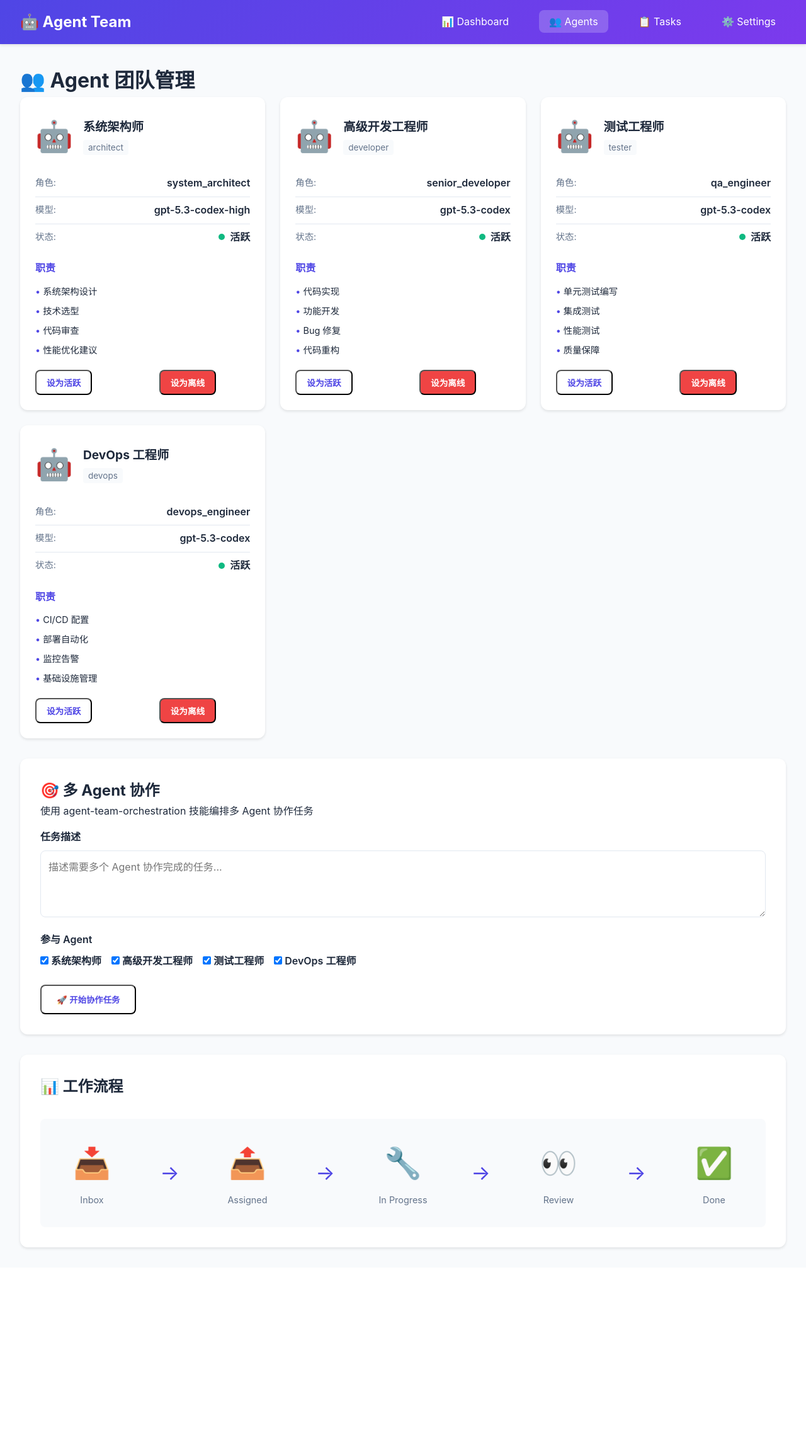
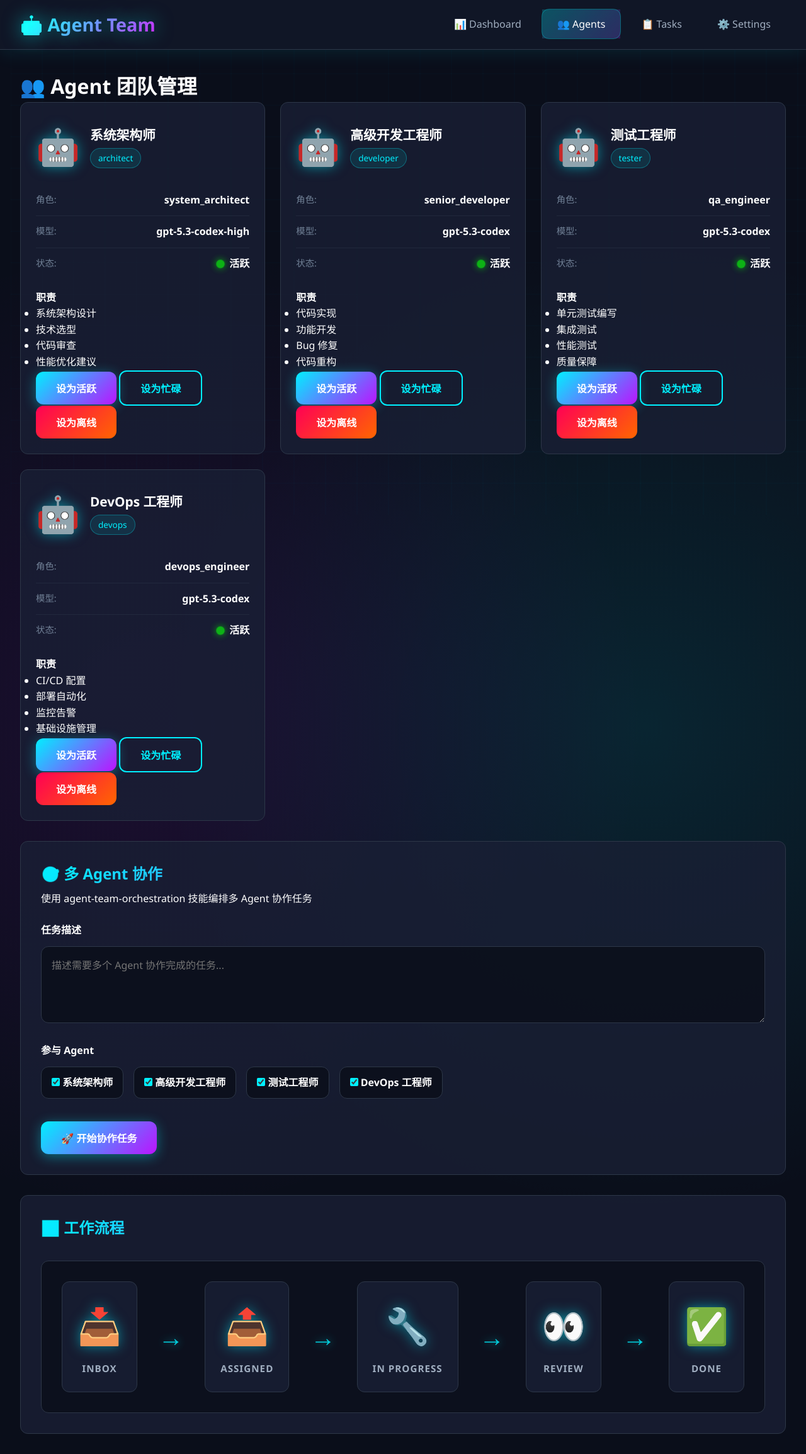
Before and after one commit to jry21223/agent-team-dashboard, a Flask app: page /agents in a window 1280 px wide. Shown: the whole page at 63% size. Before the commit the page ends 1984 px from the top, so only its background shows below. Run offline with Flask 3, Linux system fonts and the light colour scheme; data that the repository does not hold is empty.

Commit message:
style: 暗色系科技风格 UI 重设计 + Bug 修复
UI 改进:
- 深色主题配色 (黑蓝紫渐变)
- 霓虹灯效果 (青色/紫色/绿色)
- 动画背景网格
- 发光效果卡片
- 脉冲动画状态指示器
- 渐变文字和按钮
- 悬停效果增强

Bug 修复:
- 初始化 agent_status 默认状态
- 修复日志显示格式
- 修复响应式布局问题
- 优化滚动条样式

技术特性:
- CSS 变量主题系统
- 动画关键帧效果
- 毛玻璃效果导航栏
- 渐变边框和阴影
- 自定义滚动条

```diff
--- a/dashboard/app.py
+++ b/dashboard/app.py
@@ -27,7 +27,12 @@ CODEX_CONFIG = {
 # 内存存储（生产环境应使用数据库）
 tasks = []
 logs = []
-agent_status = {}
+agent_status = {
+    'architect': {'status': 'active', 'message': 'Ready', 'updated_at': datetime.now().isoformat()},
+    'developer': {'status': 'active', 'message': 'Ready', 'updated_at': datetime.now().isoformat()},
+    'tester': {'status': 'active', 'message': 'Ready', 'updated_at': datetime.now().isoformat()},
+    'devops': {'status': 'active', 'message': 'Ready', 'updated_at': datetime.now().isoformat()}
+}
 
 def load_team_config():
     """加载团队配置"""
--- a/dashboard/static/css/style.css
+++ b/dashboard/static/css/style.css
@@ -1,16 +1,40 @@
-/* Agent Team Dashboard Styles */
+/* Agent Team Dashboard - Dark Tech Style */
 
 :root {
-    --primary-color: #4f46e5;
-    --secondary-color: #7c3aed;
-    --success-color: #10b981;
-    --warning-color: #f59e0b;
-    --danger-color: #ef4444;
-    --bg-color: #f8fafc;
-    --card-bg: #ffffff;
-    --text-color: #1e293b;
-    --text-muted: #64748b;
-    --border-color: #e2e8f0;
+    /* Dark Theme Colors */
+    --bg-primary: #0a0e1a;
+    --bg-secondary: #111827;
+    --bg-card: #1a2035;
+    --bg-hover: #232d4a;
+
+    /* Neon Accent Colors */
+    --neon-blue: #00f0ff;
+    --neon-purple: #bc13fe;
+    --neon-green: #0aff0a;
+    --neon-pink: #ff0055;
+    --neon-yellow: #f0ff0a;
+
+    /* Gradient Colors */
+    --gradient-primary: linear-gradient(135deg, #00f0ff, #bc13fe);
+    --gradient-secondary: linear-gradient(135deg, #0aff0a, #00f0ff);
+    --gradient-danger: linear-gradient(135deg, #ff0055, #ff6600);
+
+    /* Text Colors */
+    --text-primary: #ffffff;
+    --text-secondary: #a0aec0;
+    --text-muted: #718096;
+
+    /* Border Colors */
+    --border-primary: #2d3748;
+    --border-glow: rgba(0, 240, 255, 0.3);
+
+    /* Shadow Effects */
+    --shadow-glow: 0 0 20px rgba(0, 240, 255, 0.3);
+    --shadow-card: 0 4px 20px rgba(0, 0, 0, 0.4);
+
+    /* Spacing */
+    --border-radius: 12px;
+    --border-radius-lg: 20px;
 }
 
 * {
@@ -20,50 +44,118 @@
 }
 
 body {
-    font-family: -apple-system, BlinkMacSystemFont, 'Segoe UI', Roboto, 'Helvetica Neue', Arial, sans-serif;
-    background-color: var(--bg-color);
-    color: var(--text-color);
+    font-family: 'Segoe UI', 'Roboto', 'Helvetica Neue', sans-serif;
+    background: var(--bg-primary);
+    color: var(--text-primary);
     line-height: 1.6;
+    background-image:
+        radial-gradient(circle at 20% 50%, rgba(188, 19, 254, 0.1) 0%, transparent 50%),
+        radial-gradient(circle at 80% 50%, rgba(0, 240, 255, 0.1) 0%, transparent 50%);
+    min-height: 100vh;
+}
+
+/* Animated Background Grid */
+body::before {
+    content: '';
+    position: fixed;
+    top: 0;
+    left: 0;
+    width: 100%;
+    height: 100%;
+    background-image:
+        linear-gradient(rgba(0, 240, 255, 0.03) 1px, transparent 1px),
+        linear-gradient(90deg, rgba(0, 240, 255, 0.03) 1px, transparent 1px);
+    background-size: 50px 50px;
+    pointer-events: none;
+    z-index: -1;
+    animation: gridMove 20s linear infinite;
+}
+
+@keyframes gridMove {
+    0% { transform: translate(0, 0); }
+    100% { transform: translate(50px, 50px); }
 }
 
 /* Navbar */
 .navbar {
-    background: linear-gradient(135deg, var(--primary-color), var(--secondary-color));
-    color: white;
+    background: rgba(17, 24, 39, 0.95);
+    backdrop-filter: blur(20px);
+    border-bottom: 1px solid var(--border-primary);
     padding: 1rem 2rem;
     display: flex;
     justify-content: space-between;
     align-items: center;
-    box-shadow: 0 2px 4px rgba(0,0,0,0.1);
+    box-shadow: 0 4px 30px rgba(0, 240, 255, 0.1);
+    position: sticky;
+    top: 0;
+    z-index: 1000;
 }
 
 .nav-brand {
-    font-size: 1.5rem;
+    font-size: 1.8rem;
     font-weight: bold;
+    background: var(--gradient-primary);
+    -webkit-background-clip: text;
+    -webkit-text-fill-color: transparent;
+    background-clip: text;
+    text-shadow: 0 0 30px rgba(0, 240, 255, 0.5);
+    animation: glow 2s ease-in-out infinite;
+}
+
+@keyframes glow {
+    0%, 100% { filter: brightness(1); }
+    50% { filter: brightness(1.3); }
 }
 
 .nav-menu {
     display: flex;
     list-style: none;
-    gap: 2rem;
+    gap: 0.5rem;
 }
 
 .nav-link {
-    color: white;
+    color: var(--text-secondary);
     text-decoration: none;
-    padding: 0.5rem 1rem;
-    border-radius: 0.5rem;
-    transition: background-color 0.3s;
+    padding: 0.75rem 1.5rem;
+    border-radius: var(--border-radius);
+    transition: all 0.3s;
+    position: relative;
+    overflow: hidden;
+    font-weight: 500;
+}
+
+.nav-link::before {
+    content: '';
+    position: absolute;
+    top: 0;
+    left: -100%;
+    width: 100%;
+    height: 100%;
+    background: var(--gradient-primary);
+    opacity: 0;
+    transition: all 0.3s;
+    z-index: -1;
 }
 
 .nav-link:hover,
 .nav-link.active {
-    background-color: rgba(255,255,255,0.2);
+    color: var(--text-primary);
+}
+
+.nav-link:hover::before,
+.nav-link.active::before {
+    opacity: 0.2;
+    left: 0;
+}
+
+.nav-link.active {
+    background: rgba(0, 240, 255, 0.1);
+    border: 1px solid var(--border-glow);
 }
 
 /* Container */
 .container {
-    max-width: 1400px;
+    max-width: 1600px;
     margin: 0 auto;
     padding: 2rem;
 }
@@ -72,121 +164,188 @@ body {
 .hero {
     text-align: center;
     padding: 4rem 2rem;
-    background: linear-gradient(135deg, var(--primary-color), var(--secondary-color));
-    color: white;
-    border-radius: 1rem;
+    background: rgba(26, 32, 53, 0.8);
+    border: 1px solid var(--border-primary);
+    border-radius: var(--border-radius-lg);
     margin-bottom: 2rem;
+    box-shadow: var(--shadow-card), var(--shadow-glow);
+    position: relative;
+    overflow: hidden;
+}
+
+.hero::before {
+    content: '';
+    position: absolute;
+    top: -50%;
+    left: -50%;
+    width: 200%;
+    height: 200%;
+    background: conic-gradient(from 0deg, transparent, rgba(0, 240, 255, 0.1), transparent);
+    animation: rotate 10s linear infinite;
+}
+
+@keyframes rotate {
+    100% { transform: rotate(360deg); }
 }
 
 .hero h1 {
-    font-size: 2.5rem;
+    font-size: 3rem;
     margin-bottom: 1rem;
+    background: var(--gradient-primary);
+    -webkit-background-clip: text;
+    -webkit-text-fill-color: transparent;
+    background-clip: text;
+    position: relative;
+    z-index: 1;
 }
 
 .hero p {
-    font-size: 1.2rem;
+    font-size: 1.3rem;
+    color: var(--text-secondary);
     margin-bottom: 2rem;
-    opacity: 0.9;
+    position: relative;
+    z-index: 1;
 }
 
 .hero-buttons {
     display: flex;
     gap: 1rem;
     justify-content: center;
+    position: relative;
+    z-index: 1;
 }
 
 /* Buttons */
 .btn {
-    padding: 0.75rem 1.5rem;
-    border-radius: 0.5rem;
+    padding: 0.875rem 2rem;
+    border-radius: var(--border-radius);
     text-decoration: none;
-    font-weight: 600;
-    transition: transform 0.2s, box-shadow 0.2s;
+    font-weight: 700;
+    font-size: 1rem;
+    transition: all 0.3s;
     display: inline-block;
+    border: none;
+    cursor: pointer;
+    position: relative;
+    overflow: hidden;
 }
 
-.btn:hover {
-    transform: translateY(-2px);
-    box-shadow: 0 4px 12px rgba(0,0,0,0.2);
+.btn::before {
+    content: '';
+    position: absolute;
+    top: 50%;
+    left: 50%;
+    width: 0;
+    height: 0;
+    border-radius: 50%;
+    background: rgba(255, 255, 255, 0.3);
+    transform: translate(-50%, -50%);
+    transition: width 0.6s, height 0.6s;
+}
+
+.btn:hover::before {
+    width: 300px;
+    height: 300px;
 }
 
 .btn-primary {
-    background-color: white;
-    color: var(--primary-color);
+    background: var(--gradient-primary);
+    color: white;
+    box-shadow: 0 4px 20px rgba(0, 240, 255, 0.4);
+}
+
+.btn-primary:hover {
+    transform: translateY(-3px);
+    box-shadow: 0 8px 30px rgba(0, 240, 255, 0.6);
 }
 
 .btn-secondary {
-    background-color: rgba(255,255,255,0.2);
-    color: white;
-    border: 2px solid white;
+    background: transparent;
+    color: var(--neon-blue);
+    border: 2px solid var(--neon-blue);
 }
 
-/* Features */
-.features {
-    display: grid;
-    grid-template-columns: repeat(auto-fit, minmax(250px, 1fr));
-    gap: 2rem;
-    margin-top: 2rem;
+.btn-secondary:hover {
+    background: rgba(0, 240, 255, 0.1);
+    transform: translateY(-3px);
+    box-shadow: 0 8px 30px rgba(0, 240, 255, 0.3);
 }
 
-.feature-card {
-    background: var(--card-bg);
-    padding: 2rem;
-    border-radius: 1rem;
-    box-shadow: 0 2px 8px rgba(0,0,0,0.1);
-    text-align: center;
-    transition: transform 0.3s;
-}
-
-.feature-card:hover {
-    transform: translateY(-4px);
-}
-
-.feature-icon {
-    font-size: 3rem;
-    margin-bottom: 1rem;
+.btn-danger {
+    background: var(--gradient-danger);
+    color: white;
 }
 
 /* Stats Grid */
 .stats-grid {
     display: grid;
-    grid-template-columns: repeat(auto-fit, minmax(200px, 1fr));
+    grid-template-columns: repeat(auto-fit, minmax(220px, 1fr));
     gap: 1.5rem;
     margin-bottom: 2rem;
 }
 
 .stat-card {
-    background: var(--card-bg);
-    padding: 1.5rem;
-    border-radius: 0.75rem;
-    box-shadow: 0 2px 4px rgba(0,0,0,0.1);
+    background: rgba(26, 32, 53, 0.8);
+    padding: 2rem;
+    border-radius: var(--border-radius);
+    border: 1px solid var(--border-primary);
     text-align: center;
+    transition: all 0.3s;
+    position: relative;
+    overflow: hidden;
+}
+
+.stat-card::before {
+    content: '';
+    position: absolute;
+    top: 0;
+    left: 0;
+    width: 100%;
+    height: 3px;
+    background: var(--gradient-primary);
+}
+
+.stat-card:hover {
+    transform: translateY(-5px);
+    border-color: var(--border-glow);
+    box-shadow: var(--shadow-glow);
 }
 
 .stat-value {
-    font-size: 2.5rem;
+    font-size: 3rem;
     font-weight: bold;
-    color: var(--primary-color);
+    background: var(--gradient-primary);
+    -webkit-background-clip: text;
+    -webkit-text-fill-color: transparent;
+    background-clip: text;
     margin-bottom: 0.5rem;
 }
 
 .stat-label {
-    color: var(--text-muted);
-    font-size: 0.9rem;
+    color: var(--text-secondary);
+    font-size: 0.95rem;
+    text-transform: uppercase;
+    letter-spacing: 1px;
 }
 
 /* Dashboard Grid */
 .dashboard-grid {
     display: grid;
-    grid-template-columns: repeat(auto-fit, minmax(400px, 1fr));
+    grid-template-columns: repeat(auto-fit, minmax(450px, 1fr));
     gap: 1.5rem;
 }
 
 .dashboard-card {
-    background: var(--card-bg);
+    background: rgba(26, 32, 53, 0.8);
     padding: 1.5rem;
-    border-radius: 0.75rem;
-    box-shadow: 0 2px 4px rgba(0,0,0,0.1);
+    border-radius: var(--border-radius);
+    border: 1px solid var(--border-primary);
+    box-shadow: var(--shadow-card);
+    transition: all 0.3s;
+}
+
+.dashboard-card:hover {
+    border-color: var(--border-glow);
 }
 
 .dashboard-card.full-width {
@@ -195,145 +354,54 @@ body {
 
 .dashboard-card h3 {
     margin-bottom: 1rem;
-    color: var(--primary-color);
+    background: var(--gradient-primary);
+    -webkit-background-clip: text;
+    -webkit-text-fill-color: transparent;
+    background-clip: text;
+    font-size: 1.3rem;
+    display: flex;
+    align-items: center;
+    gap: 0.5rem;
 }
 
-/* Lists */
-.agent-list,
-.skills-list {
-    list-style: none;
-}
-
-.agent-item,
-.skill-item {
-    padding: 0.75rem;
-    border-bottom: 1px solid var(--border-color);
-    display: flex;
-    justify-content: space-between;
-    align-items: center;
-}
-
-.agent-item:last-child,
-.skill-item:last-child {
-    border-bottom: none;
-}
-
-.agent-role,
-.agent-model {
-    font-size: 0.85rem;
-    color: var(--text-muted);
-    background: var(--bg-color);
-    padding: 0.25rem 0.5rem;
-    border-radius: 0.25rem;
-}
-
-/* Table */
-.tasks-table {
-    width: 100%;
-    border-collapse: collapse;
-}
-
-.tasks-table th,
-.tasks-table td {
-    padding: 0.75rem;
-    text-align: left;
-    border-bottom: 1px solid var(--border-color);
-}
-
-.tasks-table th {
-    background: var(--bg-color);
-    font-weight: 600;
-}
-
-/* Status Badges */
-.status-badge {
-    padding: 0.25rem 0.75rem;
-    border-radius: 1rem;
-    font-size: 0.85rem;
-    font-weight: 600;
-}
-
-.status-pending {
-    background: #fef3c7;
-    color: #92400e;
-}
-
-.status-in_progress {
-    background: #dbeafe;
-    color: #1e40af;
-}
-
-.status-completed {
-    background: #d1fae5;
-    color: #065f46;
-}
-
-.status-failed {
-    background: #fee2e2;
-    color: #991b1b;
-}
-
-/* Logs */
-.logs-container {
-    max-height: 400px;
-    overflow-y: auto;
-    background: var(--bg-color);
-    border-radius: 0.5rem;
-    padding: 1rem;
-}
-
-.log-item {
-    padding: 0.5rem;
-    border-bottom: 1px solid var(--border-color);
-    font-size: 0.9rem;
-    display: flex;
-    gap: 1rem;
-}
-
-.log-item:last-child {
-    border-bottom: none;
-}
-
-.log-time {
-    color: var(--text-muted);
-    font-size: 0.85rem;
-}
-
-.log-type {
-    background: var(--primary-color);
-    color: white;
-    padding: 0.15rem 0.5rem;
-    border-radius: 0.25rem;
-    font-size: 0.75rem;
-}
-
-/* Footer */
-.footer {
-    text-align: center;
-    padding: 2rem;
-    color: var(--text-muted);
-    border-top: 1px solid var(--border-color);
-    margin-top: 2rem;
-}
-
-/* Agents Page */
+/* Agent Cards */
 .agents-grid {
     display: grid;
-    grid-template-columns: repeat(auto-fill, minmax(300px, 1fr));
+    grid-template-columns: repeat(auto-fill, minmax(320px, 1fr));
     gap: 1.5rem;
     margin-bottom: 2rem;
 }
 
 .agent-card {
-    background: var(--card-bg);
-    border-radius: 0.75rem;
-    box-shadow: 0 2px 4px rgba(0,0,0,0.1);
+    background: rgba(26, 32, 53, 0.8);
+    border-radius: var(--border-radius);
+    border: 1px solid var(--border-primary);
     padding: 1.5rem;
-    transition: transform 0.3s;
+    transition: all 0.3s;
+    position: relative;
+    overflow: hidden;
+}
+
+.agent-card::before {
+    content: '';
+    position: absolute;
+    top: 0;
+    left: 0;
+    right: 0;
+    height: 3px;
+    background: var(--gradient-primary);
+    opacity: 0;
+    transition: opacity 0.3s;
 }
 
 .agent-card:hover {
-    transform: translateY(-4px);
+    transform: translateY(-5px);
+    border-color: var(--border-glow);
+    box-shadow: var(--shadow-glow);
+}
+
+.agent-card:hover::before {
+    opacity: 1;
 }
 
 .agent-header {
@@ -344,20 +412,24 @@ body {
 }
 
 .agent-avatar {
-    font-size: 3rem;
+    font-size: 3.5rem;
+    filter: drop-shadow(0 0 10px rgba(0, 240, 255, 0.5));
 }
 
 .agent-info h3 {
-    font-size: 1.2rem;
+    font-size: 1.3rem;
     margin-bottom: 0.25rem;
+    color: var(--text-primary);
 }
 
 .agent-id {
     font-size: 0.85rem;
-    color: var(--text-muted);
-    background: var(--bg-color);
-    padding: 0.25rem 0.5rem;
-    border-radius: 0.25rem;
+    color: var(--neon-blue);
+    background: rgba(0, 240, 255, 0.1);
+    padding: 0.25rem 0.75rem;
+    border-radius: 20px;
+    display: inline-block;
+    border: 1px solid rgba(0, 240, 255, 0.3);
 }
 
 .agent-details {
@@ -367,8 +439,8 @@ body {
 .detail-row {
     display: flex;
     justify-content: space-between;
-    padding: 0.5rem 0;
-    border-bottom: 1px solid var(--border-color);
+    padding: 0.75rem 0;
+    border-bottom: 1px solid rgba(45, 55, 72, 0.5);
 }
 
 .detail-row:last-child {
@@ -382,6 +454,7 @@ body {
 
 .detail-row .value {
     font-weight: 600;
+    color: var(--text-primary);
 }
 
 .status-indicator {
@@ -391,95 +464,83 @@ body {
 }
 
 .status-dot {
-    width: 10px;
-    height: 10px;
+    width: 12px;
+    height: 12px;
     border-radius: 50%;
     display: inline-block;
+    box-shadow: 0 0 10px currentColor;
+    animation: pulse 2s ease-in-out infinite;
+}
+
+@keyframes pulse {
+    0%, 100% { opacity: 1; transform: scale(1); }
+    50% { opacity: 0.5; transform: scale(1.2); }
 }
 
 .status-active {
-    background: var(--success-color);
+    background: var(--neon-green);
+    color: var(--neon-green);
 }
 
 .status-busy {
-    background: var(--warning-color);
+    background: var(--neon-yellow);
+    color: var(--neon-yellow);
 }
 
 .status-inactive {
     background: var(--text-muted);
-}
-
-.agent-responsibilities {
-    margin-bottom: 1rem;
-}
-
-.agent-responsibilities h4 {
-    margin-bottom: 0.5rem;
-    color: var(--primary-color);
-}
-
-.agent-responsibilities ul {
-    list-style: none;
-    padding-left: 0;
-}
-
-.agent-responsibilities li {
-    padding: 0.25rem 0;
-    font-size: 0.9rem;
-}
-
-.agent-responsibilities li:before {
-    content: "• ";
-    color: var(--primary-color);
-}
-
-.agent-actions {
-    display: flex;
-    gap: 0.5rem;
-    flex-wrap: wrap;
-}
-
-.btn-sm {
-    padding: 0.5rem 1rem;
-    font-size: 0.85rem;
-}
-
-.btn-danger {
-    background: var(--danger-color);
-    color: white;
+    color: var(--text-muted);
 }
 
 /* Orchestration Section */
 .orchestration-section {
-    background: var(--card-bg);
-    border-radius: 0.75rem;
+    background: rgba(26, 32, 53, 0.8);
+    border-radius: var(--border-radius);
     padding: 2rem;
     margin-bottom: 2rem;
-    box-shadow: 0 2px 4px rgba(0,0,0,0.1);
+    border: 1px solid var(--border-primary);
+}
+
+.orchestration-section h2 {
+    background: var(--gradient-primary);
+    -webkit-background-clip: text;
+    -webkit-text-fill-color: transparent;
+    background-clip: text;
+    margin-bottom: 0.5rem;
 }
 
 .orchestration-form {
-    margin-top: 1rem;
+    margin-top: 1.5rem;
 }
 
 .form-group {
-    margin-bottom: 1rem;
+    margin-bottom: 1.5rem;
 }
 
 .form-group label {
     display: block;
-    margin-bottom: 0.5rem;
+    margin-bottom: 0.75rem;
     font-weight: 600;
+    color: var(--text-primary);
 }
 
 .form-group textarea {
     width: 100%;
-    padding: 0.75rem;
-    border: 1px solid var(--border-color);
-    border-radius: 0.5rem;
+    padding: 1rem;
+    background: rgba(10, 14, 26, 0.8);
+    border: 1px solid var(--border-primary);
+    border-radius: var(--border-radius);
+    color: var(--text-primary);
     font-family: inherit;
     font-size: 1rem;
     resize: vertical;
+    transition: all 0.3s;
+}
+
+.form-group textarea:focus {
+    outline: none;
+    border-color: var(--neon-blue);
+    box-shadow: 0 0 20px rgba(0, 240, 255, 0.2);
 }
 
 .checkbox-group {
@@ -493,14 +554,36 @@ body {
     align-items: center;
     gap: 0.5rem;
     cursor: pointer;
+    padding: 0.75rem 1rem;
+    background: rgba(10, 14, 26, 0.8);
+    border: 1px solid var(--border-primary);
+    border-radius: var(--border-radius);
+    transition: all 0.3s;
+}
+
+.checkbox-label:hover {
+    border-color: var(--neon-blue);
+    background: rgba(0, 240, 255, 0.1);
+}
+
+.checkbox-label input[type="checkbox"] {
+    accent-color: var(--neon-blue);
 }
 
 /* Workflow Section */
 .workflow-section {
-    background: var(--card-bg);
-    border-radius: 0.75rem;
+    background: rgba(26, 32, 53, 0.8);
+    border-radius: var(--border-radius);
     padding: 2rem;
-    box-shadow: 0 2px 4px rgba(0,0,0,0.1);
+    border: 1px solid var(--border-primary);
+}
+
+.workflow-section h2 {
+    background: var(--gradient-primary);
+    -webkit-background-clip: text;
+    -webkit-text-fill-color: transparent;
+    background-clip: text;
+    margin-bottom: 1.5rem;
 }
 
 .workflow-diagram {
@@ -509,29 +592,120 @@ body {
     justify-content: space-between;
     margin-top: 2rem;
     padding: 2rem;
-    background: var(--bg-color);
-    border-radius: 0.5rem;
+    background: rgba(10, 14, 26, 0.8);
+    border-radius: var(--border-radius);
     overflow-x: auto;
+    border: 1px solid var(--border-primary);
 }
 
 .workflow-step {
     text-align: center;
-    min-width: 100px;
+    min-width: 120px;
+    padding: 1.5rem;
+    background: rgba(26, 32, 53, 0.8);
+    border-radius: var(--border-radius);
+    border: 1px solid var(--border-primary);
+    transition: all 0.3s;
+}
+
+.workflow-step:hover {
+    transform: translateY(-5px);
+    border-color: var(--neon-blue);
+    box-shadow: 0 0 30px rgba(0, 240, 255, 0.3);
 }
 
 .step-icon {
-    font-size: 3rem;
-    margin-bottom: 0.5rem;
+    font-size: 3.5rem;
+    margin-bottom: 0.75rem;
+    filter: drop-shadow(0 0 10px rgba(0, 240, 255, 0.5));
 }
 
 .step-label {
-    font-size: 0.9rem;
-    color: var(--text-muted);
+    font-size: 0.95rem;
+    color: var(--text-secondary);
+    font-weight: 600;
+    text-transform: uppercase;
+    letter-spacing: 1px;
 }
 
 .workflow-arrow {
-    font-size: 2rem;
-    color: var(--primary-color);
+    font-size: 2.5rem;
+    color: var(--neon-blue);
+    animation: arrowPulse 2s ease-in-out infinite;
+}
+
+@keyframes arrowPulse {
+    0%, 100% { opacity: 0.5; }
+    50% { opacity: 1; text-shadow: 0 0 20px var(--neon-blue); }
+}
+
+/* Logs */
+.logs-container {
+    max-height: 400px;
+    overflow-y: auto;
+    background: rgba(10, 14, 26, 0.8);
+    border-radius: var(--border-radius);
+    padding: 1rem;
+    border: 1px solid var(--border-primary);
+}
+
+.log-item {
+    padding: 0.75rem;
+    border-bottom: 1px solid rgba(45, 55, 72, 0.5);
+    font-size: 0.9rem;
+    display: flex;
+    gap: 1rem;
+    align-items: center;
+    transition: background 0.3s;
+}
+
+.log-item:hover {
+    background: rgba(0, 240, 255, 0.05);
+}
+
+.log-item:last-child {
+    border-bottom: none;
+}
+
+.log-time {
+    color: var(--text-muted);
+    font-size: 0.85rem;
+    font-family: 'Courier New', monospace;
+}
+
+.log-type {
+    background: var(--gradient-primary);
+    color: white;
+    padding: 0.25rem 0.75rem;
+    border-radius: 20px;
+    font-size: 0.75rem;
+    font-weight: 700;
+    text-transform: uppercase;
+    letter-spacing: 0.5px;
+}
+
+.log-message {
+    color: var(--text-secondary);
+    flex: 1;
+}
+
+/* Scrollbar */
+::-webkit-scrollbar {
+    width: 10px;
+    height: 10px;
+}
+
+::-webkit-scrollbar-track {
+    background: var(--bg-primary);
+}
+
+::-webkit-scrollbar-thumb {
+    background: var(--gradient-primary);
+    border-radius: 10px;
+}
+
+::-webkit-scrollbar-thumb:hover {
+    background: var(--neon-purple);
 }
 
 /* Responsive */
@@ -542,11 +716,12 @@ body {
     }
 
     .nav-menu {
-        gap: 1rem;
+        flex-wrap: wrap;
+        justify-content: center;
     }
 
     .hero h1 {
-        font-size: 1.8rem;
+        font-size: 2rem;
     }
 
     .dashboard-grid {
```
Also changed, not shown: dashboard/templates/dashboard.html (+6 -2 lines), 1 other file.
